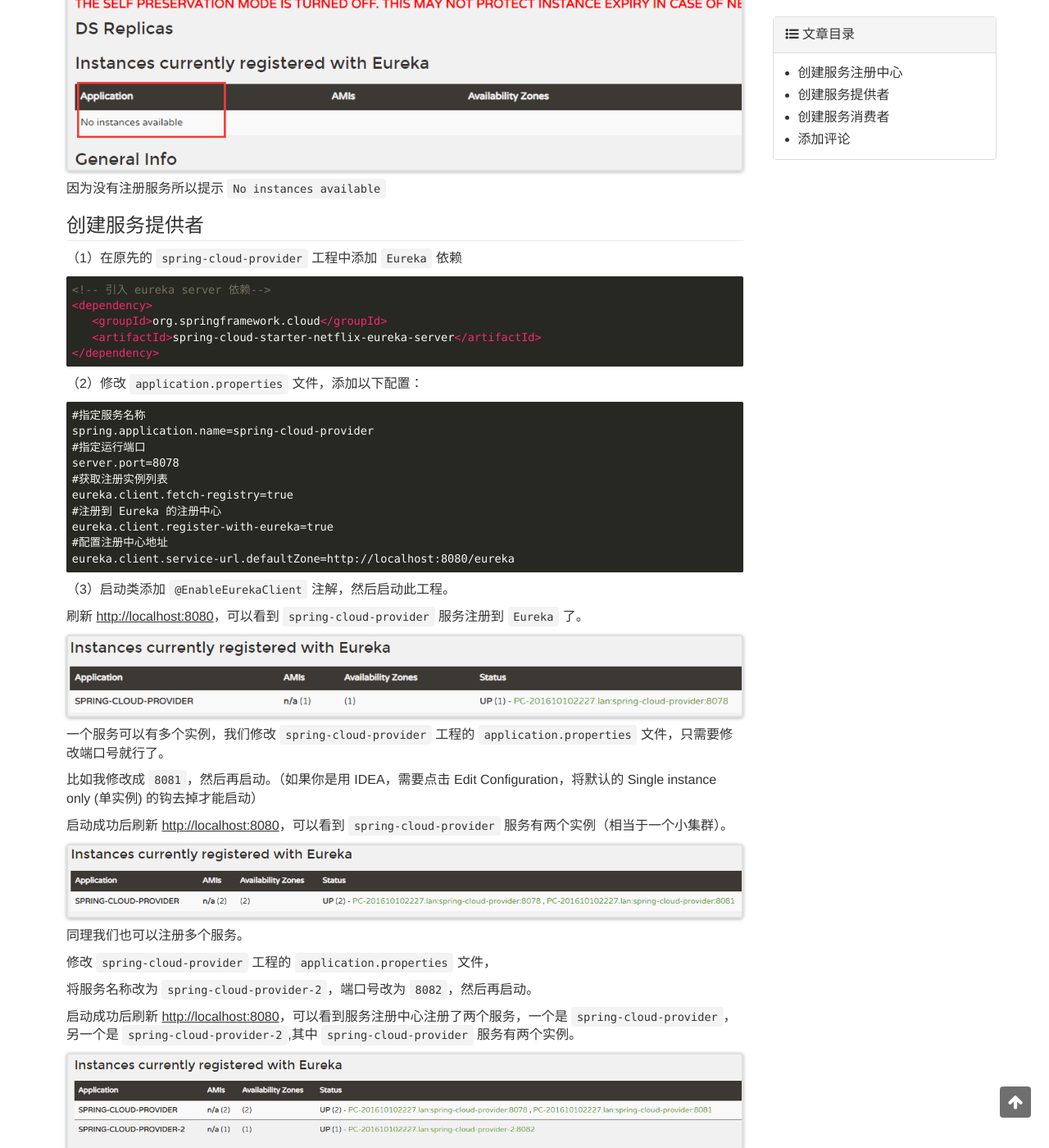
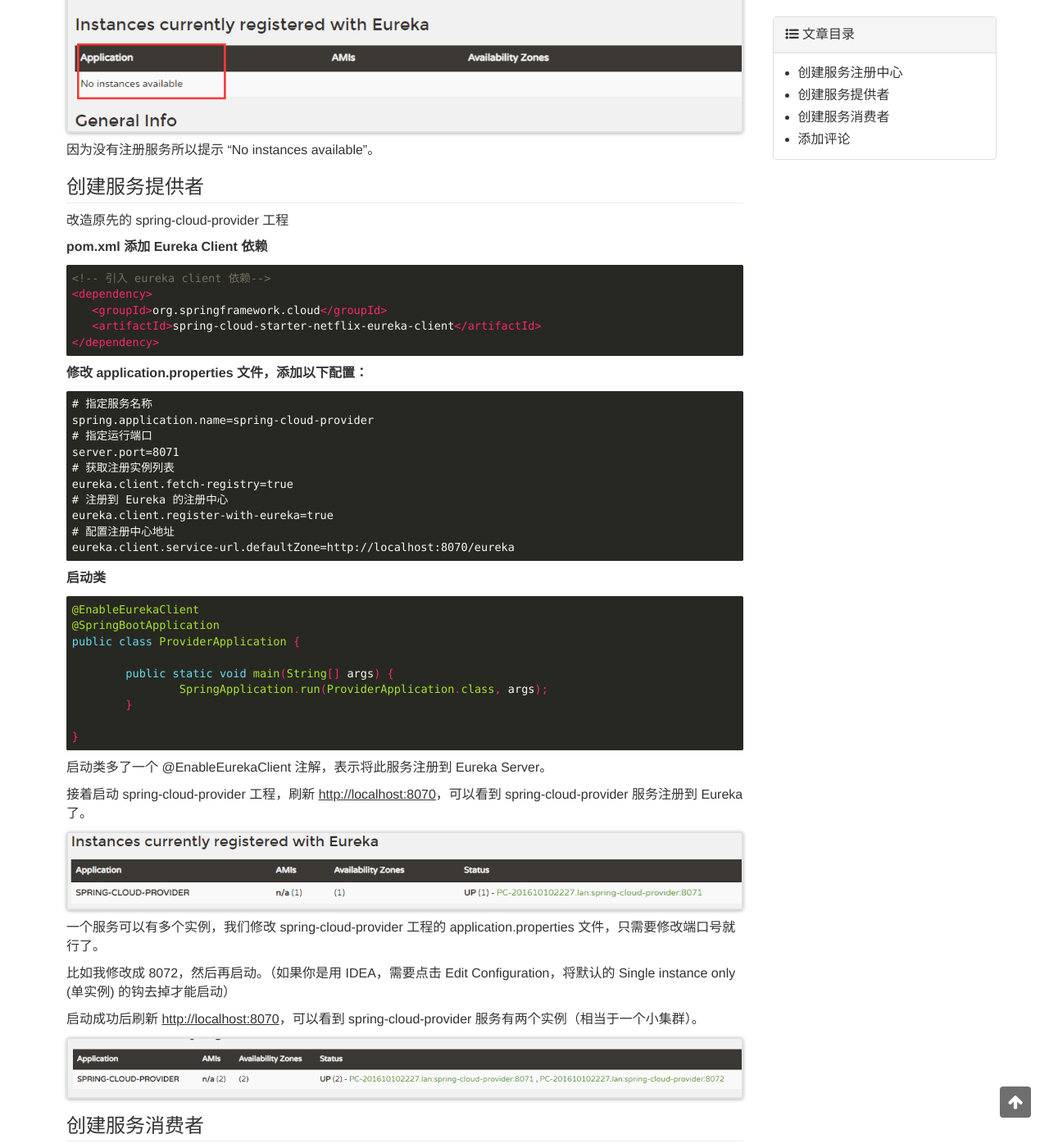
Before and after one commit to miansen/miansen.github.io, a Jekyll site: the page built from _posts/2019-09-24-spring-cloud-eureka-server.md, in a window 1280 px wide and 1400 px high, scrolled down 1933 px. Shown: the whole window at 82% size. Built offline with Jekyll 4.4.1, drawn with Linux system fonts in a browser that asks for light colours; comment, search, counter and statistics services are not loaded; some of the changed text lies outside the part shown.

Commit message:
update spring cloud

````diff
--- a/_posts/2019-09-20-spring-cloud-provider-consumer.md
+++ b/_posts/2019-09-20-spring-cloud-provider-consumer.md
@@ -10,11 +10,11 @@
 * content
 {:toc}
 
-本篇以及后面的所有文章都是使用如下环境：
+本篇以及后面的系列文章都是使用以下环境：
 
 - JDK 版本：1.8
 
-- IDA：Eclipse
+- IDA：Eclipse 4.6.0
 
 - Maven 版本：3.5.0
 
@@ -22,15 +22,18 @@
 
 - SpringCloud 版本：Greenwich.RELEASE
 
-（1）首先创建一个 Maven 工程作为父工程，所有的子工程都继承这个父工程，用以管理子工程的版本依赖。
+## 父工程
 
-父工程的 `pom.xml` 如下：
+创建一个父工程，命名为 spring-cloud-pom， 所有的子工程都继承这个父工程，用以管理子工程的版本依赖。
+
+**pom.xml**
 
 ```xml
 <?xml version="1.0" encoding="UTF-8"?>
 <project xmlns="http://maven.apache.org/POM/4.0.0" xmlns:xsi="http://www.w3.org/2001/XMLSchema-instance" xsi:schemaLocation="http://maven.apache.org/POM/4.0.0 https://maven.apache.org/xsd/maven-4.0.0.xsd">
 	<modelVersion>4.0.0</modelVersion>
 
+	<!-- Spring Boot -->
 	<parent>
 		<groupId>org.springframework.boot</groupId>
 		<artifactId>spring-boot-starter-parent</artifactId>
@@ -52,6 +55,7 @@
 		<spring-cloud.version>Greenwich.RELEASE</spring-cloud.version>
 	</properties>
 
+	<!-- Spring Cloud -->
 	<dependencyManagement>
 	   <dependencies>
 	       <dependency>
@@ -75,11 +79,13 @@
 </project>
 ```
 
-父工程只留一个 `pom.xml` 文件就可以了，其他的文件目录都可以不要
+父工程只留一个 pom.xml 文件就可以了，其他的文件目录都可以不要。
 
-（2）然后在父工程下新建一个服务提供者工程 spring-cloud-provider
+## 服务提供者
 
-`pom.xml` 如下：
+在父工程下新建一个子工程 spring-cloud-provider，作为服务提供者。
+
+**pom.xml**
 
 ```xml
 <?xml version="1.0"?>
@@ -107,39 +113,37 @@
 </project>
 ```
 
-（3）在 `resources` 文件夹下新建 `application.properties`
+**application.properties**
 
-添加如下内容：
-
-```
+```properties
 # 服务名字
 spring.application.name=spring-cloud-provider
-# 在 8078 端口启动
-server.port=8078
+# 在 8071 端口启动
+server.port=8071
 ```
 
-（4）在启动类里简单的输出一些信息
+**controller**
+
+创建一个 Controller，提供一个接口给其他服务查询，简单的输出一些信息即可。
 
 ```java
 @RestController
-@SpringBootApplication
-public class ProviderApplication {
-
-	public static void main(String[] args) {
-		SpringApplication.run(ProviderApplication.class, args);
-	}
-
-	@Value("${server.port}")
-    private String port;
+public class UserController {
 
 	@GetMapping("/users/{name}")
-	public String getUser(@PathVariable("name") String name) {
-		return "user name: "+ name +", server name: spring-cloud-provider, port: " + port;
+	public String users(@PathVariable("name") String name) {
+		return "hello " + name;
 	}
 }
 ```
 
-（5）在父工程下新建一个服务消费者工程 spring-cloud-consumer
+启动服务，访问 http://localhost:8071/user/zhangsan ，如果能看到我们返回的 "hello zhangsan" 字符串，就证明接口提供成功了。
+
+## 服务消费者
+
+在父工程下新建一个子工程 spring-cloud-consumer，作为服务消费者。
+
+**pom.xml**
 
 ```xml
 <?xml version="1.0"?>
@@ -167,48 +171,70 @@
 </project>
 ```
 
-（6）在 `resources` 文件夹下新建 `application.properties`
+**application.properties**
 
-添加如下内容：
-
-```
+```properties
 # 服务名字
 spring.application.name=spring-cloud-consumer
-# 在 8079 端口启动
-server.port=8079
+# 在 8072 端口启动
+server.port=8072
 ```
 
-（7）在服务消费者的启动类里调用服务提供者
+**RestTemplate**
+
+RestTemplate 是 Spring 提供的用于访问 Rest 服务的客户端，RestTemplate 提供了多种便捷访问远程 Http 服务的方法，能够大大提高客户端的编写效率。我们通过配置 RestTemplate 来调用接口。
+
+```java
+@Configuration
+public class BeanConfiguration {
+
+	@Bean
+	public RestTemplate getRestTemplate() {
+		return new RestTemplate();
+	}
+}
+```
+
+**controller**
+
+创建 controller，利用 RestTemplate 访问服务提供者的接口。
 
 ```java
 @RestController
-@SpringBootApplication
-public class ConsumerApplication {
+public class UserController {
 
-	public static void main(String[] args) {
-		SpringApplication.run(ConsumerApplication.class, args);
-	}
+	@Autowired
+	private RestTemplate restTemplate;
 
 	@GetMapping("/users/{name}")
 	public String getUser(@PathVariable("name") String name) {
-		return new RestTemplate().getForObject("http://localhost:8078/users/" + name, String.class);
+		return restTemplate.getForObject("http://localhost:8071/users/" + name, String.class);
 	}
-
 }
 ```
 
-服务消费者的 getUser() 方法没有自己实现，而是调用的服务提供者的 getUser() 方法。
+服务消费者的 getUser() 方法没有自己实现，而是调用服务提供者的接口。
 
-（8）创建好的整体工程结构如下
+启动服务消费者，访问 http://localhost:8072/users/zhangsan ，如果返回 "hello zhangsan" 字符串就证明调用成功了。
 
-![image](https://miansen.wang/assets/20190920171238.png)
+这样一个简单的伪微服务项目的服务提供者和消费者就已经完成了。
 
-（9）依次启动服务提供者和服务消费者
+之所以说是伪微服务，是因为服务提供者和服务消费者其实是两个独立的应用，它们之间只是简单的通过 http 的方式进行资源访问和操作。而真正微服务架构不仅仅是将单体应用划分为小型的服务单元这么简单，还需要一套的基础组件来管理各个服务，如服务注册、服务发现、配置中心、消息总线、负载均衡、断路器、数据监控等。Spring Cloud 就是这一系列微服务基础组件框架的集合，利用 Spring Boot 的开发便利性，巧妙地简化了微服务系统基础设施的开发。
 
-（10）访问服务消费者的地址 `http://localhost:8079/users/zhangsan`，同样也能取得服务提供者的信息。
+通俗地讲，Spring Cloud 就是用于构建微服务开发和治理的框架集合（它并不是具体的一个框架，而是框架集合）
 
-![image](https://miansen.wang/assets/20190926141752.png)
+Spring Cloud 提供的微服务基础组件有：
 
-这样一个简单的伪 `SpringCloud` 项目的服务提供者和消费者就已经完成了。
+- Eureka：服务注册中心，用于服务管理
+- Ribbon：基于客户端的负载均衡组件
+- Hystrix：容错框架，能够防止服务的雪崩效应
+- Feign：Web 服务客户端，能够简化 HTTP 接口的调用
+- Zuul：API 网关，提供路由转发、请求过滤等功能
+- Config：分布式配置管理
+- Sleuth：服务跟踪
+- Stream：构建消息驱动的微服务应用程序的框架
+- Bus：消息代理的集群消息总线
+
+所以接下来，我们利用 Spring Cloud 提供的组件，一步步的构建出一个真正的微服务系统（Demo）。
 
 源码下载：[https://github.com/miansen/SpringCloud-Learn](https://github.com/miansen/SpringCloud-Learn)
--- a/_posts/2019-09-24-spring-cloud-eureka-server.md
+++ b/_posts/2019-09-24-spring-cloud-eureka-server.md
@@ -1,6 +1,6 @@
 ---
 layout: post
-title: 二、SpringCloud-服务的注册与发现 Eureka
+title: 二、Spring Cloud-服务注册中心 Eureka
 date: 2019-09-24
 categories: SpringCloud
 tags: SpringCloud
@@ -10,73 +10,66 @@
 * content
 {:toc}
 
-在上一篇 [SpringCloud-服务提供者与服务消费者](https://miansen.wang/2019/09/20/spring-cloud-provider-consumer) 中，服务提供者和服务消费者其实是两个独立的应用，并且服务调用的地址是硬编码在代码中的。我们需要一个注册中心来调度各个服务，并且监控各个服务的健康状态。
+在上一篇 [SpringCloud-服务提供者与服务消费者](https://miansen.wang/2019/09/20/spring-cloud-provider-consumer) 中，服务提供者和服务消费者其实是两个独立的应用，并且服务调用的地址是硬编码在代码中的。我们需要一个注册中心（Eureka）来调度各个服务，并且监控各个服务的健康状态。
+
+> Spring Cloud Eureka 是 Spring Cloud Netflix 微服务套件的一部分，基于 Netflix Eureka 做了二次封装，主要负责实现微服务架构中的服务治理功能。
 
 ## 创建服务注册中心
 
-（1）在父工程下新建一个子工程 `spring-cloud-eureka-server`
+新建一个子工程 spring-cloud-eureka-server，作为服务注册中心。
 
-`pom.xml` 文件如下：
+**pom.xml**
 
 ```xml
 <?xml version="1.0"?>
-<project xsi:schemaLocation="http://maven.apache.org/POM/4.0.0 http://maven.apache.org/xsd/maven-4.0.0.xsd" xmlns="http://maven.apache.org/POM/4.0.0"
-    xmlns:xsi="http://www.w3.org/2001/XMLSchema-instance">
-  <modelVersion>4.0.0</modelVersion>
+<project
+	xsi:schemaLocation="http://maven.apache.org/POM/4.0.0 http://maven.apache.org/xsd/maven-4.0.0.xsd"
+	xmlns="http://maven.apache.org/POM/4.0.0" xmlns:xsi="http://www.w3.org/2001/XMLSchema-instance">
+	<modelVersion>4.0.0</modelVersion>
 
-  <parent>
-    <groupId>com.example</groupId>
-    <artifactId>spring-cloud-pom</artifactId>
-    <version>0.0.1-SNAPSHOT</version>
-  </parent>
+	<parent>
+		<groupId>com.example</groupId>
+		<artifactId>spring-cloud-pom</artifactId>
+		<version>0.0.1-SNAPSHOT</version>
+	</parent>
 
-  <artifactId>spring-cloud-eureka-server</artifactId>
-  <name>spring-cloud-eureka-server</name>
-  <url>http://maven.apache.org</url>
+	<artifactId>spring-cloud-eureka-server</artifactId>
+	<name>spring-cloud-eureka-server</name>
+	<url>http://maven.apache.org</url>
 
-  <properties>
-    <project.build.sourceEncoding>UTF-8</project.build.sourceEncoding>
-  </properties>
+	<properties>
+		<project.build.sourceEncoding>UTF-8</project.build.sourceEncoding>
+	</properties>
 
-  <dependencies>
-    <!-- 引入 web 依赖 -->
-  	<dependency>
-      <groupId>org.springframework.boot</groupId>
-      <artifactId>spring-boot-starter-web</artifactId>
-   	</dependency>
-    <!-- 引入 eureka server 依赖-->
-	<dependency>
-       <groupId>org.springframework.cloud</groupId>
-       <artifactId>spring-cloud-starter-netflix-eureka-server</artifactId>
-    </dependency>
-  </dependencies>
+	<dependencies>
+		<!-- eureka server -->
+		<dependency>
+			<groupId>org.springframework.cloud</groupId>
+			<artifactId>spring-cloud-starter-netflix-eureka-server</artifactId>
+		</dependency>
+	</dependencies>
 </project>
 ```
 
-（2）在 `resources` 文件夹下新建 `application.properties`
+**application.properties**
 
-添加如下内容：
-
-```
-#指定服务名称
+```properties
+# 服务名称
 spring.application.name=spring-cloud-eureka-server
-#指定运行端口
-server.port=8080
-#指定主机地址
-eureka.instance.hostname=localhost
-#指定是否要从注册中心获取服务（注册中心不需要开启）
+# 运行端口
+server.port=8070
+# 是否要从注册中心获取服务（注册中心不需要开启）
 eureka.client.fetch-registry=false
-#指定是否要注册到注册中心（注册中心不需要开启）
+# 是否要注册到注册中心（注册中心不需要开启）
 eureka.client.register-with-eureka=false
-#关闭保护模式
+# 关闭保护模式
 eureka.server.enable-self-preservation=false
 ```
 
-（3）启动类添加 `@EnableEurekaServer` 注解
+**启动类**
 
 ```java
 @EnableEurekaServer
-@RestController
 @SpringBootApplication
 public class EurekaServerApplication {
 
@@ -86,101 +79,106 @@
 }
 ```
 
-（4）启动工程，访问 [http://localhost:8080](http://localhost:8080)
+启动类多了一个 @EnableEurekaServer 注解，表示开启 Eureka Server。
+
+启动工程，访问 [http://localhost:8070](http://localhost:8070)，便会看到 Eureka 提供的 Web 控制台。
 
 界面如下：
 
 ![image](https://miansen.wang/assets/20190924165955.png)
 
-因为没有注册服务所以提示 `No instances available`
+因为没有注册服务所以提示 "No instances available"。
 
 ## 创建服务提供者
 
-（1）在原先的 `spring-cloud-provider` 工程中添加 `Eureka` 依赖
+改造原先的 spring-cloud-provider 工程
+
+**pom.xml 添加 Eureka Client 依赖**
 
 ```xml
-<!-- 引入 eureka server 依赖-->
+<!-- 引入 eureka client 依赖-->
 <dependency>
    <groupId>org.springframework.cloud</groupId>
-   <artifactId>spring-cloud-starter-netflix-eureka-server</artifactId>
+   <artifactId>spring-cloud-starter-netflix-eureka-client</artifactId>
 </dependency>
 ```
 
-（2）修改 `application.properties` 文件，添加以下配置：
+**修改 application.properties 文件，添加以下配置：**
 
 ```
-#指定服务名称
+# 指定服务名称
 spring.application.name=spring-cloud-provider
-#指定运行端口
-server.port=8078
-#获取注册实例列表
+# 指定运行端口
+server.port=8071
+# 获取注册实例列表
 eureka.client.fetch-registry=true
-#注册到 Eureka 的注册中心
+# 注册到 Eureka 的注册中心
 eureka.client.register-with-eureka=true
-#配置注册中心地址
-eureka.client.service-url.defaultZone=http://localhost:8080/eureka
+# 配置注册中心地址
+eureka.client.service-url.defaultZone=http://localhost:8070/eureka
 ```
 
-（3）启动类添加 `@EnableEurekaClient` 注解，然后启动此工程。
+**启动类**
 
-刷新 [http://localhost:8080](http://localhost:8080)，可以看到 `spring-cloud-provider` 服务注册到 `Eureka` 了。
+```java
+@EnableEurekaClient
+@SpringBootApplication
+public class ProviderApplication {
 
-![image](https://miansen.wang/assets/20190924172714.png)
+	public static void main(String[] args) {
+		SpringApplication.run(ProviderApplication.class, args);
+	}
 
-一个服务可以有多个实例，我们修改 `spring-cloud-provider` 工程的 `application.properties` 文件，只需要修改端口号就行了。
+}
+```
 
-比如我修改成 `8081`，然后再启动。（如果你是用 IDEA，需要点击 Edit Configuration，将默认的 Single instance only (单实例) 的钩去掉才能启动）
+启动类多了一个 @EnableEurekaClient 注解，表示将此服务注册到 Eureka Server。
 
-启动成功后刷新 [http://localhost:8080](http://localhost:8080)，可以看到 `spring-cloud-provider` 服务有两个实例（相当于一个小集群）。
+接着启动 spring-cloud-provider 工程，刷新 [http://localhost:8070](http://localhost:8070)，可以看到 spring-cloud-provider 服务注册到 Eureka 了。
 
-![image](https://miansen.wang/assets/20190924173500.png)
+![image](/assets/20191107153922.png)
 
-同理我们也可以注册多个服务。
+一个服务可以有多个实例，我们修改 spring-cloud-provider 工程的 application.properties 文件，只需要修改端口号就行了。
 
-修改 `spring-cloud-provider` 工程的 `application.properties` 文件，
+比如我修改成 8072，然后再启动。（如果你是用 IDEA，需要点击 Edit Configuration，将默认的 Single instance only (单实例) 的钩去掉才能启动）
 
-将服务名称改为 `spring-cloud-provider-2`，端口号改为 `8082`，然后再启动。
+启动成功后刷新 [http://localhost:8070](http://localhost:8070)，可以看到 spring-cloud-provider 服务有两个实例（相当于一个小集群）。
 
-启动成功后刷新 [http://localhost:8080](http://localhost:8080)，可以看到服务注册中心注册了两个服务，一个是 `spring-cloud-provider`，另一个是 `spring-cloud-provider-2`,其中 `spring-cloud-provider` 服务有两个实例。
-
-![image](https://miansen.wang/assets/20190924173847.png)
+![image](/assets/20191107154152.png)
 
 ## 创建服务消费者
 
-（1）在原先的 `spring-cloud-consumer` 工程中添加 `Eureka` 依赖
+改造原先的 spring-cloud-consumer 工程
+
+**pom.xml 添加 Eureka Client 依赖**
 
 ```xml
-<!-- 引入 eureka server 依赖-->
+<!-- 引入 eureka client 依赖-->
 <dependency>
    <groupId>org.springframework.cloud</groupId>
-   <artifactId>spring-cloud-starter-netflix-eureka-server</artifactId>
+   <artifactId>spring-cloud-starter-netflix-eureka-client</artifactId>
 </dependency>
 ```
 
-（2）修改 `application.properties` 文件，添加以下配置：
+**修改 application.properties 文件，添加以下配置：**
 
 ```
-#指定服务名称
+# 指定服务名称
 spring.application.name=spring-cloud-consumer
-#指定运行端口
-server.port=8079
-#获取注册实例列表
+# 指定运行端口
+server.port=8073
+# 获取注册实例列表
 eureka.client.fetch-registry=true
-#注册到 Eureka 的注册中心
+# 注册到 Eureka 的注册中心
 eureka.client.register-with-eureka=true
-#配置注册中心地址
-eureka.client.service-url.defaultZone=http://localhost:8080/eureka
+# 配置注册中心地址
+eureka.client.service-url.defaultZone=http://localhost:8070/eureka
 ```
 
-（3）修改启动类
-
-服务消费者的启动类添加 `@EnableEurekaClient` 注解，并且将 `"http://localhost:8078/users/" + name` 替换成 `"http://spring-cloud-provider/users/" + name`
-
-在 `Eureka` 中，一个工程的 `spring.application.name` 的属性值对应着一个服务的 ID，`Eureka` 可以根据这个 ID 去调度服务，我们无需关心具体的 IP + 端口，只要知道服务提供者的名字就可以调用了。
+**启动类**
 
 ```java
 @EnableEurekaClient
-@RestController
 @SpringBootApplication
 public class ConsumerApplication {
 
@@ -188,18 +186,47 @@
 		SpringApplication.run(ConsumerApplication.class, args);
 	}
 
-	@GetMapping("/users/{name}")
-	public String getUser(@PathVariable("name") String name) {
-		return new RestTemplate().getForObject("http://spring-cloud-provider/users/" + name, String.class);
-	}
-
 }
 ```
 
-（4）启动服务消费者，刷新 [http://localhost:8080](http://localhost:8080)，可以看到服务消费者也注册到 `Eureka` 了。
+之前是通过服务接口的具体地址来调用的，既然用了注册中心，那么客户端调用的时候肯定是不需要关心有多少个服务提供接口，下面我们来改造之前的调用代码。
 
-![image](https://miansen.wang/assets/20190924181713.png)
+首先改造 RestTemplate 的配置，添加一个 @LoadBalanced 注解，这个注解会自动构造 LoadBalancerClient 接口的实现类并注册到 Spring 容器中，代码如下所示。
 
-不过这时候访问服务消费者 [http://localhost:8079/users/zhangsan](http://localhost:8079/users/zhangsan) 会报错，因为需要开启 `Eureka` 的负载均衡后才能调用服务提供者，下一篇会具体讲 Spring Cloud 服务之间的调用方式。
+```java
+@Configuration
+public class BeanConfiguration {
+
+	@Bean
+	@LoadBalanced
+	public RestTemplate getRestTemplate() {
+		return new RestTemplate();
+	}
+}
+```
+
+接下来就是改造调用代码，我们不再直接写固定地址，而是写成服务的名称，这个名称就是我们注册到 Eureka 中的名称，是属性文件中的 spring.application.name，相关代码如下所示。
+
+```java
+@RestController
+public class UserController {
+
+	@Autowired
+	private RestTemplate restTemplate;
+
+	@GetMapping("/users/{name}")
+	public String getUser(@PathVariable("name") String name) {
+		return restTemplate.getForObject("http://spring-cloud-provider/users/" + name, String.class);
+	}
+}
+```
+
+在 Eureka 中，一个工程的 spring.application.name 的属性值对应着一个服务的 ID，Eureka 可以根据这个 ID 去调度服务，我们无需关心具体的 IP 和端口，只要知道服务提供者的名字就可以调用了。
+
+启动 spring-cloud-consumer 工程，刷新 [http://localhost:8070](http://localhost:8070)，可以看到服务消费者也注册到 Eureka 了。
+
+![image](/assets/20191107155429.png)
+
+访问服务消费者 [http://localhost:8073/users/zhangsan](http://localhost:8073/users/zhangsan) ，如果返回 "hello zhangsan" 字符串，说明我们调用成功了。
 
 源码下载：[https://github.com/miansen/SpringCloud-Learn](https://github.com/miansen/SpringCloud-Learn)
````
Also changed, not shown: other parts of _posts/2019-09-20-spring-cloud-provider-consumer.md (+1 -1 lines), assets/20191107153922.png (added), assets/20191107154152.png (added), assets/20191107155429.png (added).
